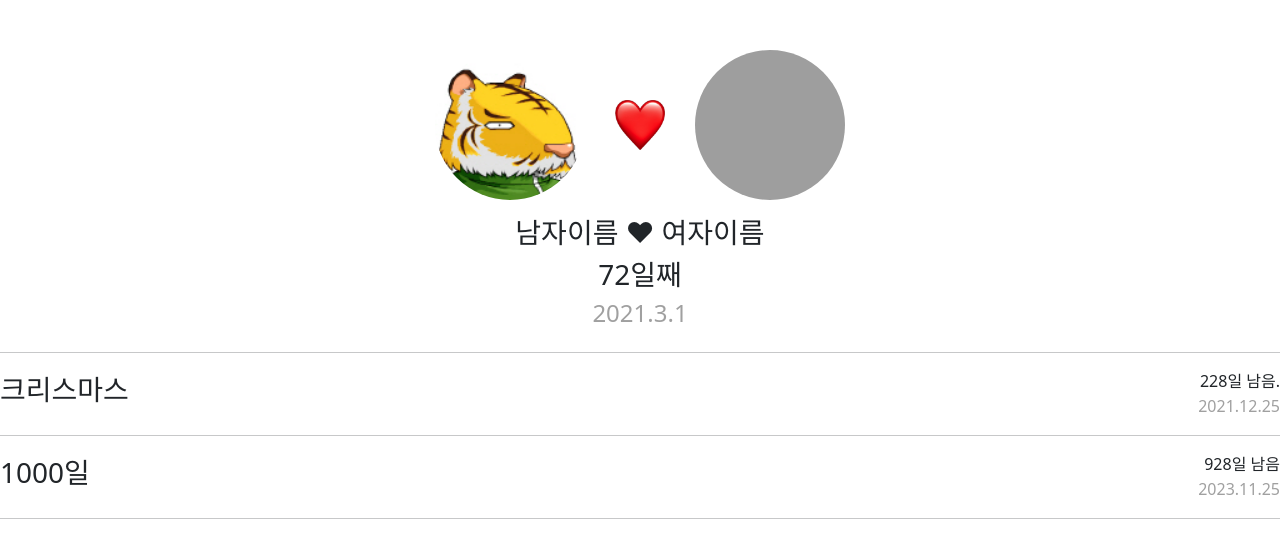
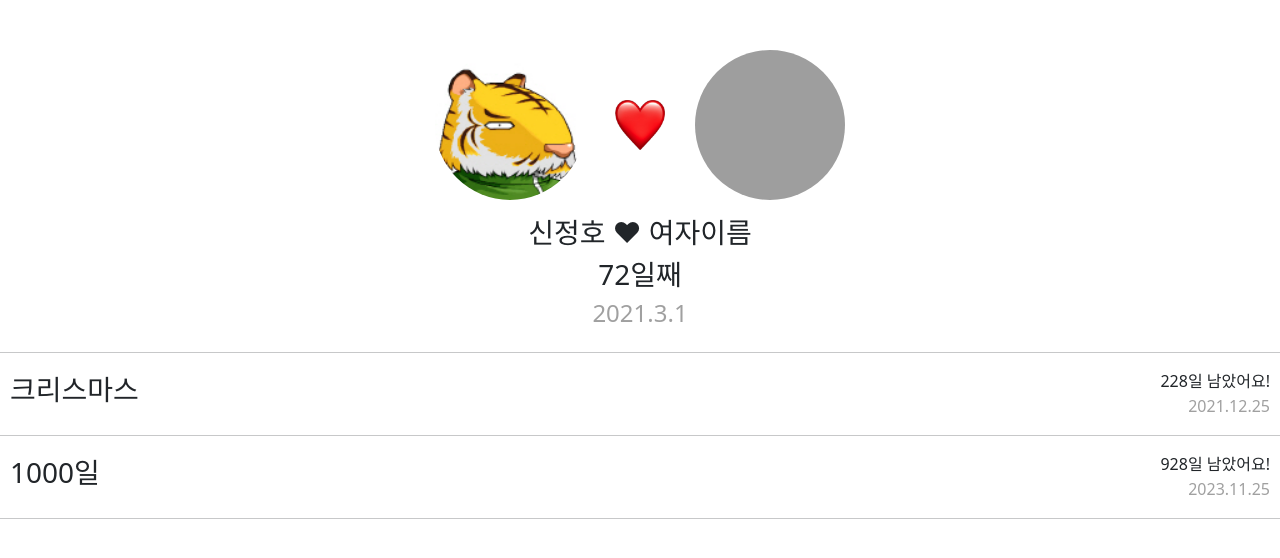
Before and after one commit to SinJungho/LoveDate, a plain HTML site: page index.html in a window 1280 px wide. Drawn offline with nearby package versions, Linux system fonts and the light colour scheme; grey boxes are pictures that could not be loaded.

Commit message:
hover 간단 적용

```diff
--- a/index.html
+++ b/index.html
@@ -15,7 +15,7 @@
     </section>
     <!--  -->
     <div class="container d-flex flex-column justify-content-center align-items-center mt-3">
-        <h3>남자이름 ❤ 여자이름</h3>
+        <h3>신정호 ❤ 여자이름</h3>
         <h3 id="love">0일째</h3>
         <h4 class="date">2021.3.1</h4>
     </div>
@@ -48,7 +48,7 @@
         var xmas = new Date('2021-12-25');
         var timeDiffXmas = xmas.getTime() - now.getTime();
         var dayXmas = Math.floor(timeDiffXmas / (1000 * 60 * 60 *24) + 1);
-        $("#xmas").text(dayXmas + "일 남음.");
+        $("#xmas").text(dayXmas + "일 남았어요!");
 
         var ms = start.getTime() + 999 * 1000 * 60 * 60 *24;
         var thousand = new Date(ms);
@@ -56,7 +56,7 @@
         var thousandCalc = thousand.getTime() - now.getTime();
         var thousandCalcDate = Math.floor(thousandCalc / (1000 * 60 * 60 *24) + 1);
         $("#thousand-date").text(thousandDate);
-        $("#thousand").text(thousandCalcDate+ "일 남음");
+        $("#thousand").text(thousandCalcDate+ "일 남았어요!");
     </script>
 </body>
 </html>
--- a/style.css
+++ b/style.css
@@ -16,7 +16,6 @@
 #heart{
     width: 50px;
     height: 50px;
-
 }
 
 #woman{
@@ -27,10 +26,6 @@
     margin-left: 30px;
 }
 
-#love{
-
-}
-
 .special-day{
     display: flex;
     justify-content: space-between;
@@ -39,6 +34,7 @@
 .title{
     display: flex;
     align-items: center;
+    padding-left: 10px;
 }
 
 .days-left{
@@ -50,6 +46,15 @@
     color: #a0a0a0;
 }
 
+.date:hover{
+    transition: 0.5s;
+    color: #666565;
+}
+
+.date-box{
+    padding-right: 10px;
+}
+
 p{
     margin-bottom: 1px;
 }
```
